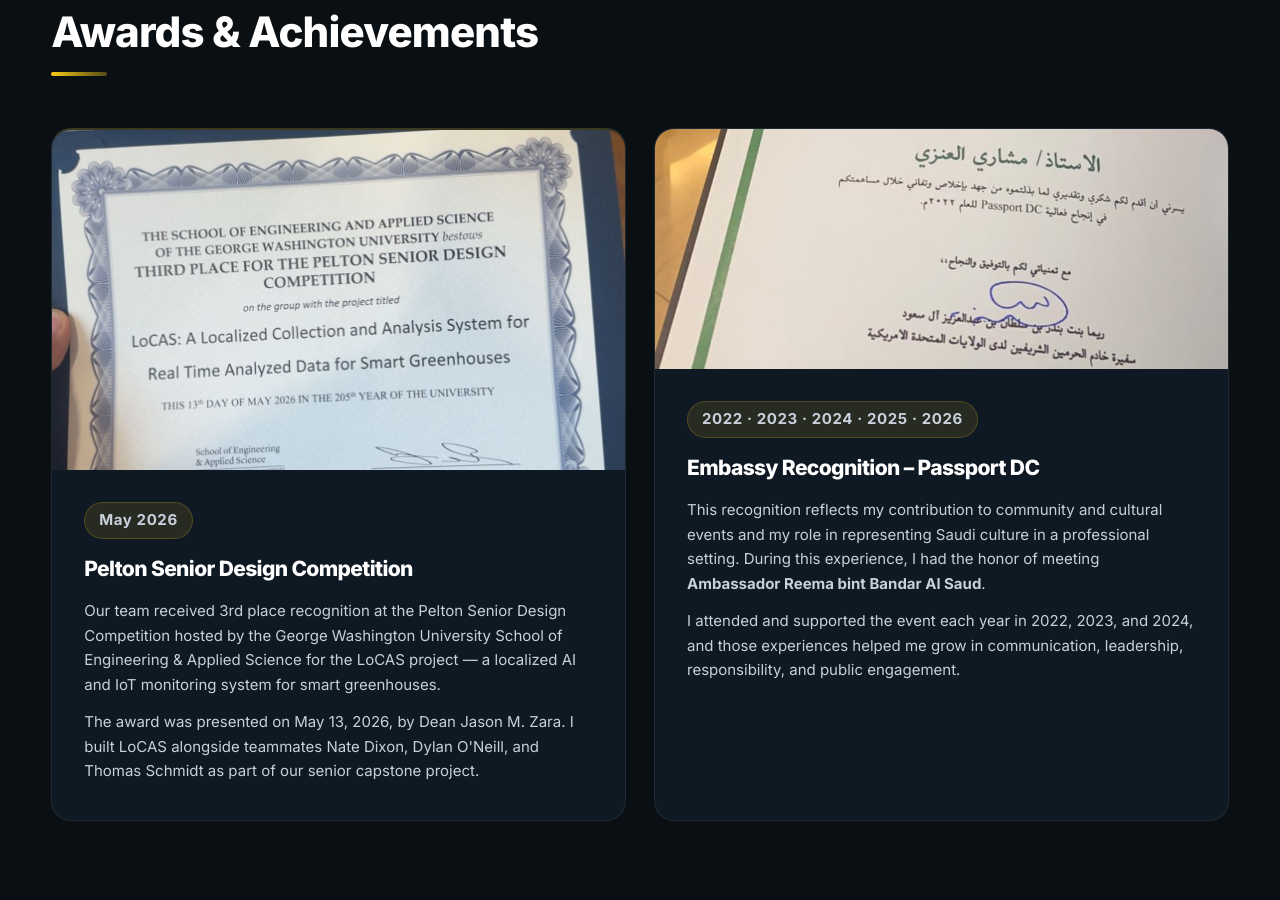
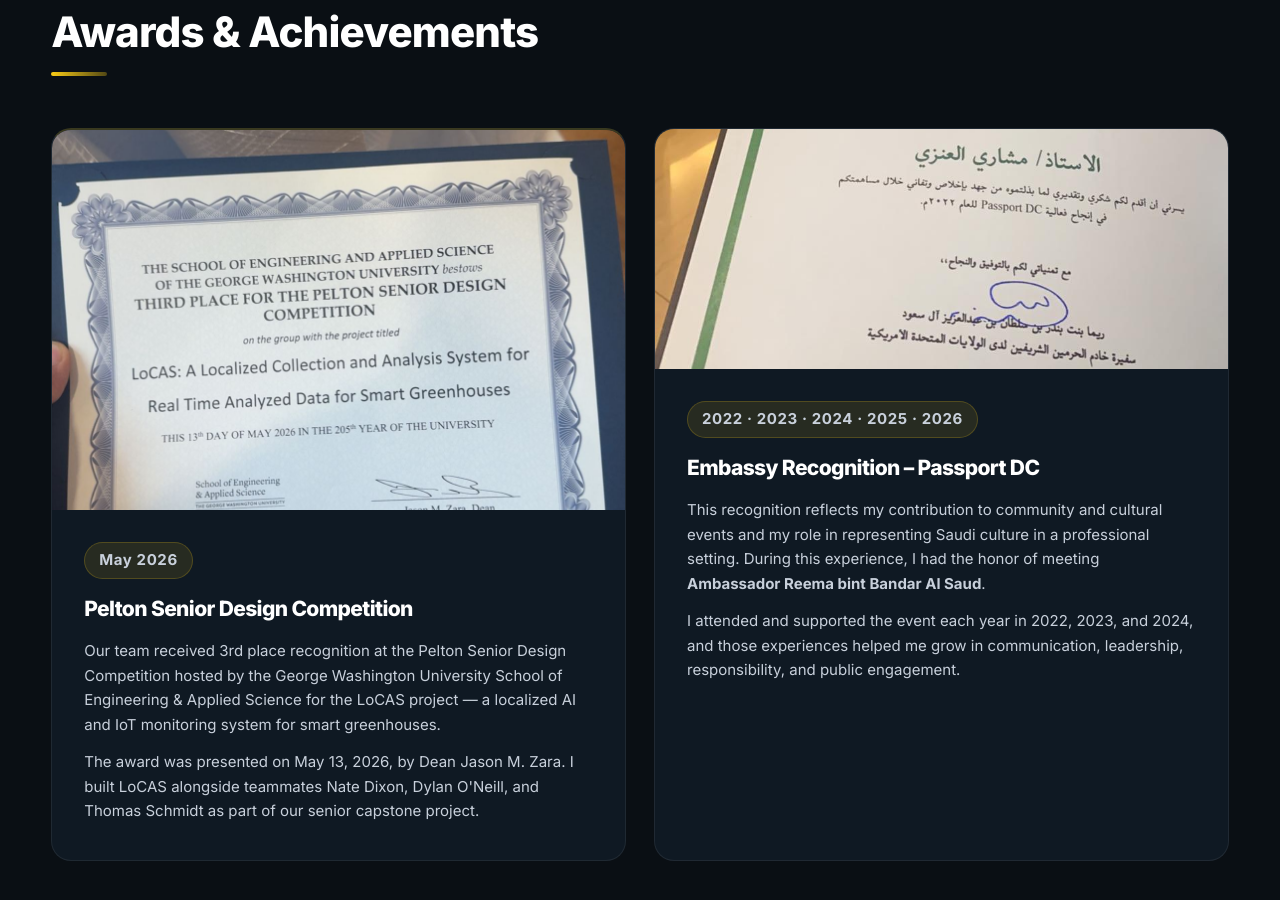
Before and after one commit to malanazi11/my-portfolio, a plain HTML site: page index.html in a window 1280 px wide. Shown: the part 6480-7380 px from the top of the page. Drawn offline with Linux system fonts and the light colour scheme.

Commit message:
Pelton image: force full width cover at 380px

```diff
--- a/style.css
+++ b/style.css
@@ -1072,10 +1072,12 @@ body.rtl .section-heading h2::after {
 
 /* Pelton certificate: zoomed in on the certificate text */
 .award-img.img-pelton {
-  height: 340px;
+  width: 100%;
+  height: 380px;
   object-fit: cover;
-  object-position: center 50%;
+  object-position: center 48%;
   padding: 0;
+  display: block;
 }
 
 /* Pelton card: premium gold top-accent on hover */
```
